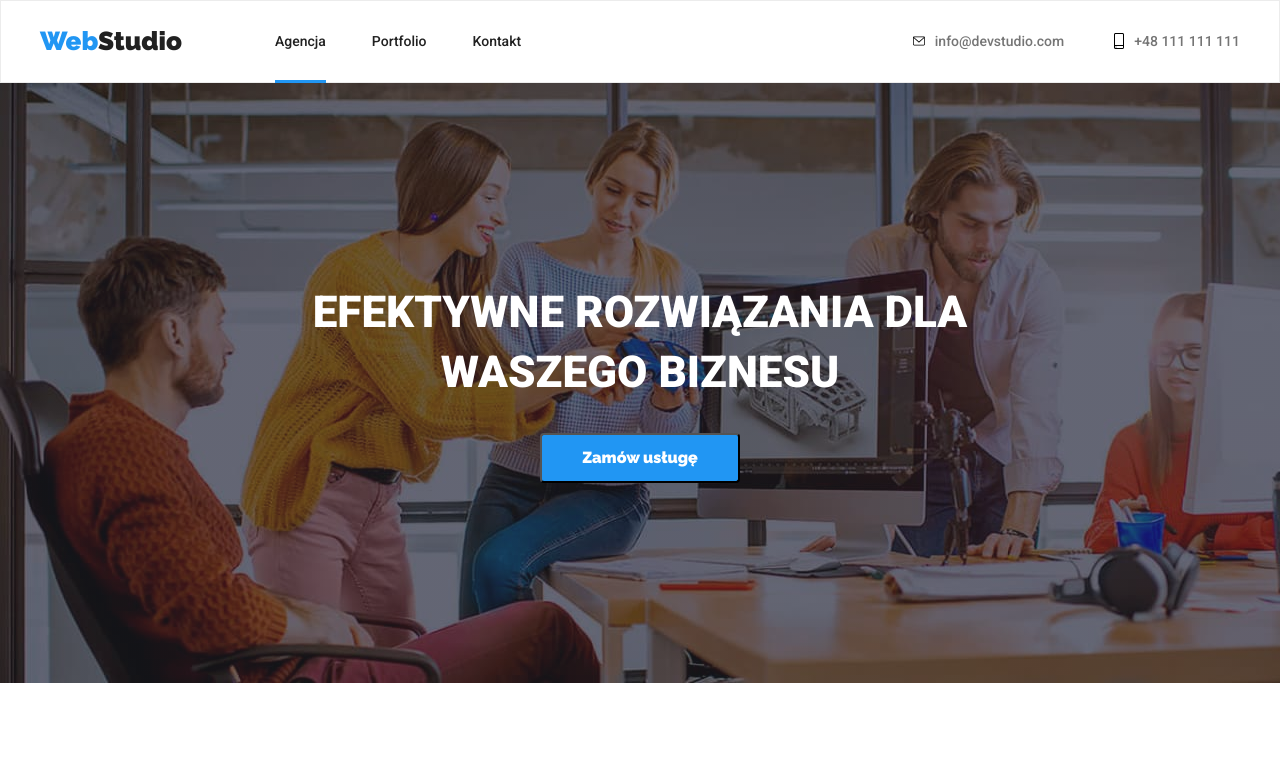
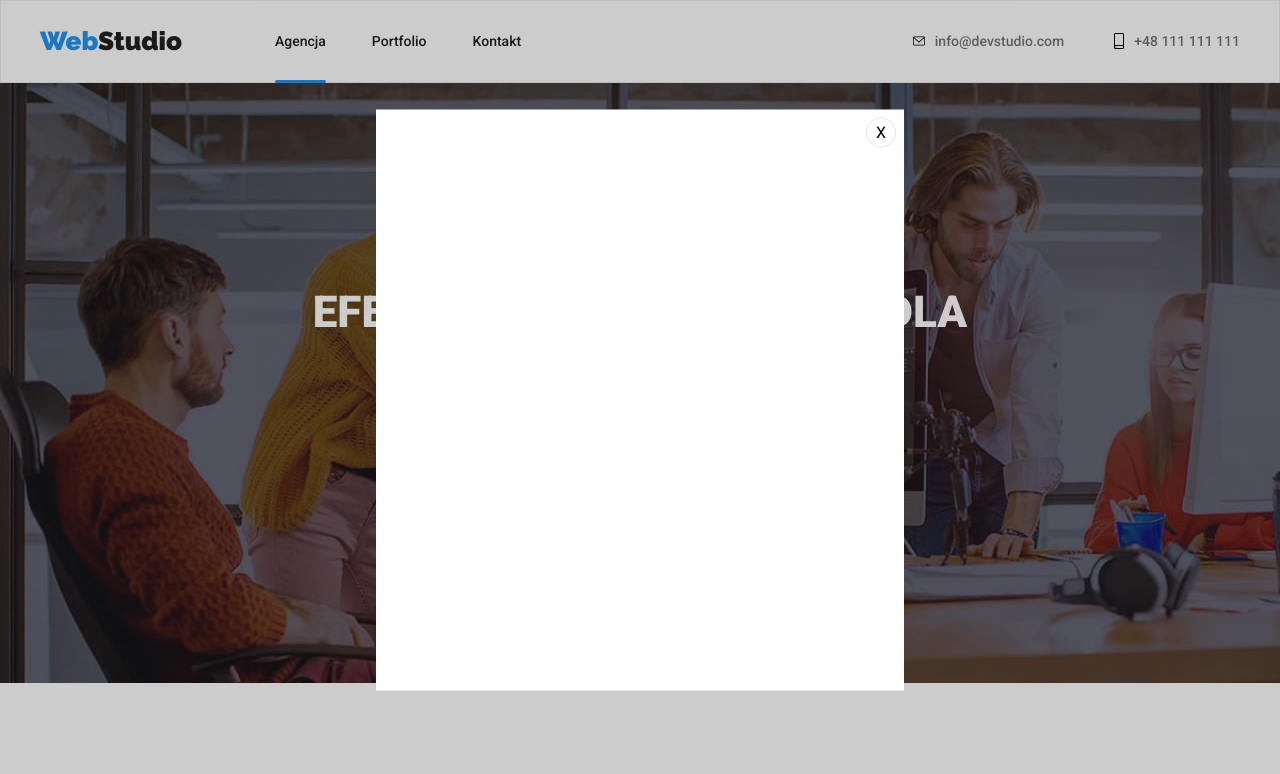
Before and after one commit to tomaszszklarz/goit-markup-hw-05, a plain HTML site: page index.html in a window 1280 px wide. Both pictures are taken after a click on the button "Zamów usługę". Shown: the top 774 px of the page. Drawn offline with nearby package versions, Linux system fonts and the light colour scheme.

Commit message:
dodanie okna modalnego

```diff
--- a/css/styles.css
+++ b/css/styles.css
@@ -102,7 +102,7 @@ figure {
 
 
 }
-.navi-list-item:first-child::before {
+.one::before {
     content: "";
     width: 100%;
     height: 3px;
@@ -110,6 +110,7 @@ figure {
     background-color: var(--secend-color);
     position: absolute;
     bottom: -32px;
+    border-radius: 2px;
 }
 .link-mail, .link-phone {
     color: var(--first-color);
@@ -577,3 +578,39 @@ figure {
     color: white;
 }
 /*------ End main Portfolio-------*/
+
+/*--------backdrop----------*/
+.backdrop {
+    position: fixed;
+    top: 0;
+    left: 0;
+    width: 100%;
+    height: 100%;
+    background-color: rgba(0, 0, 0, 0.2);
+}
+.modal {
+    position: absolute;
+    top: 50%;
+    left: 50%;
+    transform: translate(-50%,-50%);
+    width: 528px;
+    height: 581px;
+    background-color: #fff;
+}
+.close-btn {
+    position: absolute;
+    top: 8px;
+    right: 8px;
+    width: 30px;
+    height: 30px;
+    background-color: #fff;
+    border: 1px solid rgba(0,0,0,0.1);
+    border-radius: 50%;
+    cursor: pointer;
+}
+.is-hidden {
+    opacity: 0;
+    visibility: hidden;
+    pointer-events: none;
+}
+/*---------bakdrop end---------*/
--- a/index.html
+++ b/index.html
@@ -18,7 +18,7 @@
             <a class="header-link link" href="./index.html"><span class="logo">Web</span>Studio</a>
             <nav class="navi">
                 <ul class="navi-link list">
-                    <li class="navi-list-item"><a class="navi-list-link link" href="./index.html">Agencja</a></li>
+                    <li class="navi-list-item one"><a class="navi-list-link link" href="./index.html">Agencja</a></li>
                     <li class="navi-list-item"><a class="navi-list-link link" href="./portfolio.html">Portfolio</a></li>
                     <li class="navi-list-item"><a class="navi-list-link link" href="#">Kontakt</a></li>
                 </ul>
@@ -38,7 +38,7 @@
         <section class="efect section">
                 <div class="conteiner">
                     <h1 class="efect-head">EFEKTYWNE ROZWIĄZANIA DLA WASZEGO BIZNESU</h1>
-                    <button class="btn-service" type="button">Zamów usługę</button>
+                    <button class="btn-service" type="button"data-modal-open>Zamów usługę</button>
                 </div>
         </section>
         <div class="description section">
@@ -374,5 +374,11 @@
             </div>
         </div>
     </footer>
+    <div class="backdrop is-hidden "data-modal>
+        <div class="modal">
+            <button type="button" class="close-btn"data-modal-close>X</button>
+        </div>
+    </div>
+    <script src="./js/modal.js"></script>
 </body>
 </html>
--- /dev/null
+++ b/js/modal.js
@@ -0,0 +1,14 @@
+(() => {
+  const refs = {
+    openModalBtn: document.querySelector('[data-modal-open]'),
+    closeModalBtn: document.querySelector('[data-modal-close]'),
+    modal: document.querySelector('[data-modal]'),
+  };
+
+  refs.openModalBtn.addEventListener('click', toggleModal);
+  refs.closeModalBtn.addEventListener('click', toggleModal);
+
+  function toggleModal() {
+    refs.modal.classList.toggle('is-hidden');
+  }
+})();
```
Also changed, not shown: portfolio.html (+1 -1 lines), 1 other file.
